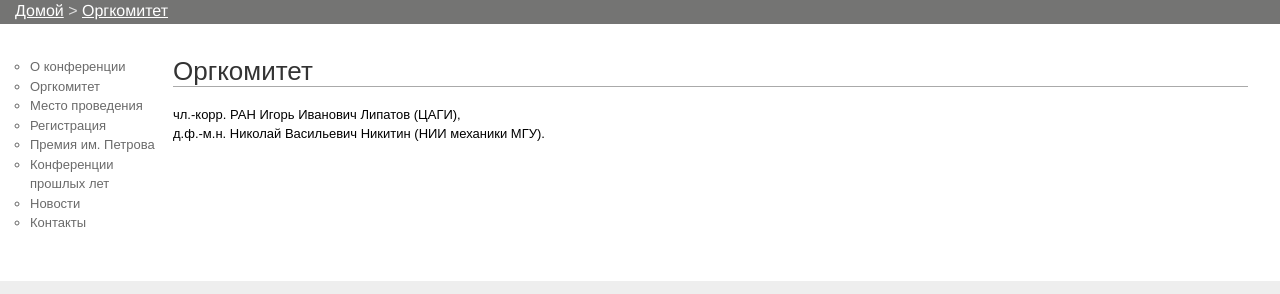
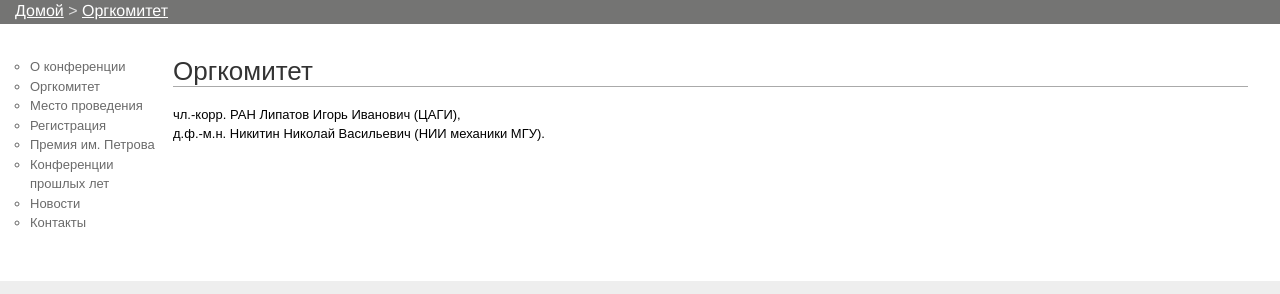
Before and after one commit to pimanov/hit-conf, a Jekyll site: the page built from 2016/org.html, in a window 1280 px wide. Shown: the part 145-439 px from the top of the page. Built offline with Jekyll 4.4.1, drawn with Linux system fonts in a browser that asks for light colours.

Commit message:
org name-secondname

```diff
--- a/2016/org.html
+++ b/2016/org.html
@@ -3,6 +3,6 @@ layout: default
 title: Оргкомитет
 ---
 <p>
-чл.-корр. РАН Игорь Иванович Липатов (ЦАГИ), <br />
-д.ф.-м.н. Николай Васильевич Никитин (НИИ механики МГУ).
+чл.-корр. РАН Липатов Игорь Иванович (ЦАГИ), <br />
+д.ф.-м.н. Никитин Николай Васильевич (НИИ механики МГУ).
 </p>
```
